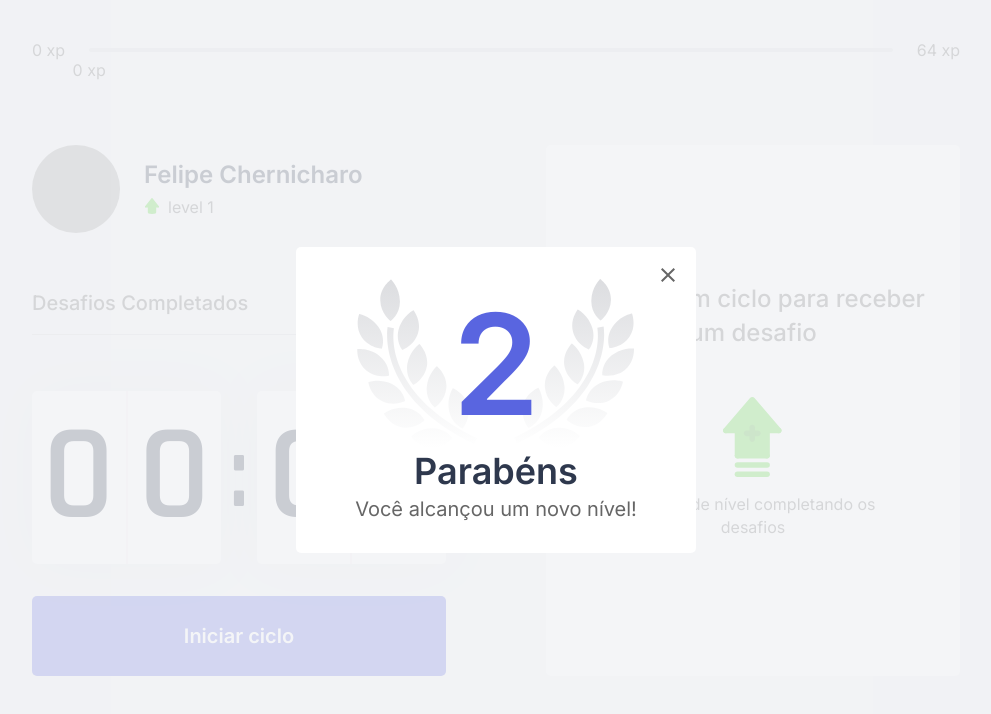
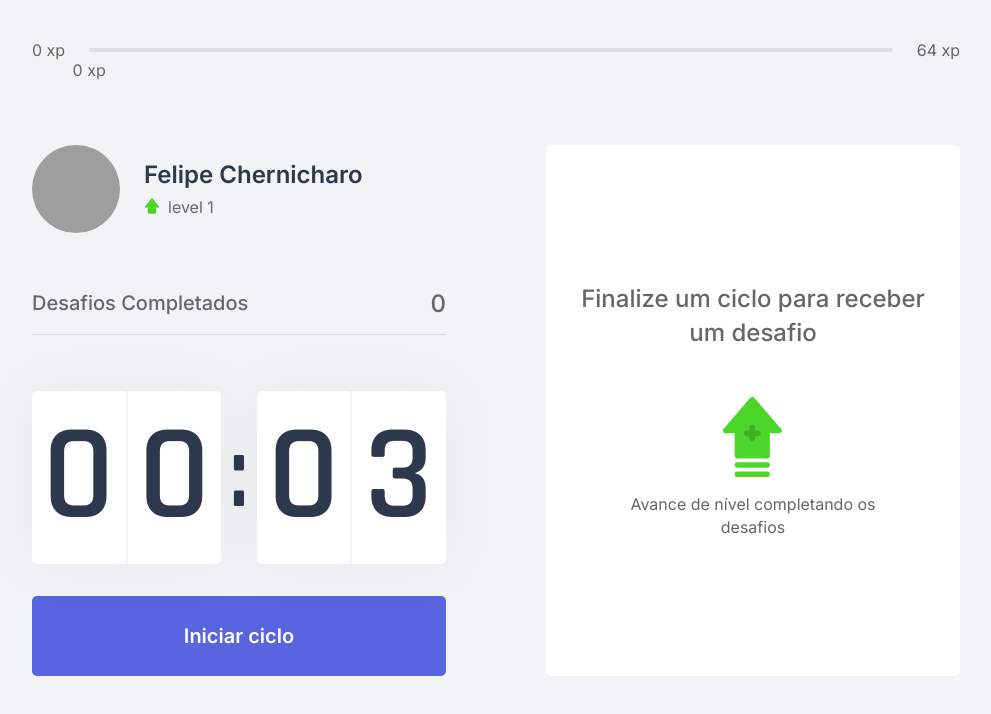
Before and after one commit to mrChernicharo/NLW-4-next, a Next.js app: page / in a window 1280 px wide. Shown: the top 714 px of the page, without its empty margins (144-1135 px from the left). Built offline with nearby package versions, Linux system fonts and the light colour scheme; grey boxes are pictures that could not be loaded.

Commit message:
open/close levelUpModal

```diff
--- a/src/components/LevelUpModal.tsx
+++ b/src/components/LevelUpModal.tsx
@@ -1,15 +1,19 @@
+import { useContext } from 'react';
+import { ChallengeContext } from '../contexts/ChallengeContext';
 import styles from '../styles/components/LevelUpModal.module.css';
 
 export default function LevelUpModal() {
+  const { level, closeLevelUpModal } = useContext(ChallengeContext);
+
   return (
     <div className={styles.overlay}>
       <div className={styles.container}>
-        <header>2</header>
+        <header>{level}</header>
 
         <strong>Parabéns</strong>
         <p>Você alcançou um novo nível!</p>
 
-        <button type="button" onClick={() => {}}>
+        <button type="button" onClick={closeLevelUpModal}>
           <img src="/icons/close.svg" alt="Fechar modal" />
         </button>
       </div>
--- a/src/contexts/ChallengeContext.tsx
+++ b/src/contexts/ChallengeContext.tsx
@@ -30,6 +30,7 @@
   startNewChallenge: () => void;
   resetChallenge: () => void;
   completeChallenge: () => void;
+  closeLevelUpModal: () => void;
 }
 
 export const ChallengeContext = createContext({} as ChallengesContextData);
@@ -49,6 +50,8 @@
   );
   const [activeChallenge, setActiveChallenge] = useState<Challenge>(null);
 
+  const [isLevelUpModalOpen, setIsLevelUpModalOpen] = useState(false);
+
   useEffect(() => {
     Notification.requestPermission();
   }, []);
@@ -61,6 +64,11 @@
 
   function levelUp() {
     setLevel(level + 1);
+    setIsLevelUpModalOpen(true);
+  }
+
+  function closeLevelUpModal() {
+    setIsLevelUpModalOpen(false);
   }
 
   function startNewChallenge() {
@@ -114,11 +122,12 @@
         startNewChallenge,
         resetChallenge,
         completeChallenge,
+        closeLevelUpModal,
       }}
     >
       {children}
 
-      <LevelUpModal />
+      {isLevelUpModalOpen && <LevelUpModal />}
     </ChallengeContext.Provider>
   );
 }
--- a/src/styles/components/LevelUpModal.module.css
+++ b/src/styles/components/LevelUpModal.module.css
@@ -43,4 +43,6 @@
   top: 0.5rem;
   background: transparent;
   border: 0;
+  /* deixa o outline certinho em volta do ícone X do botão */
+  font-size: 0;
 }
```
